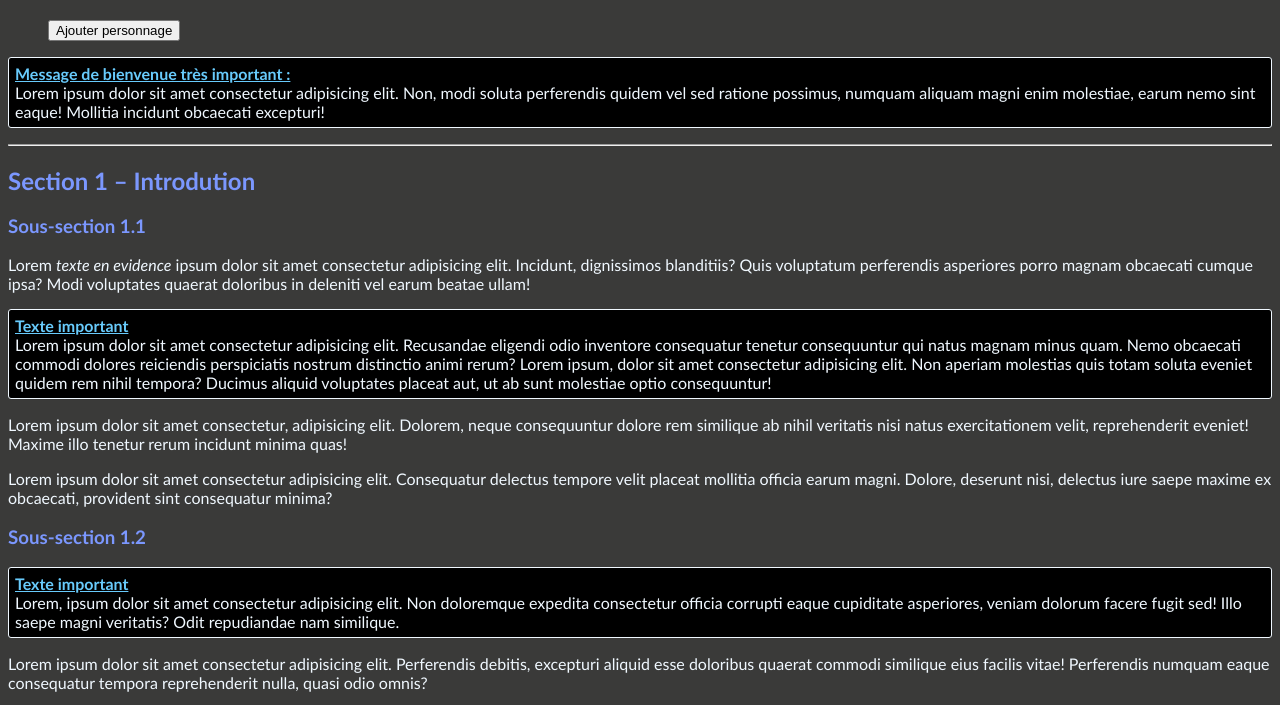
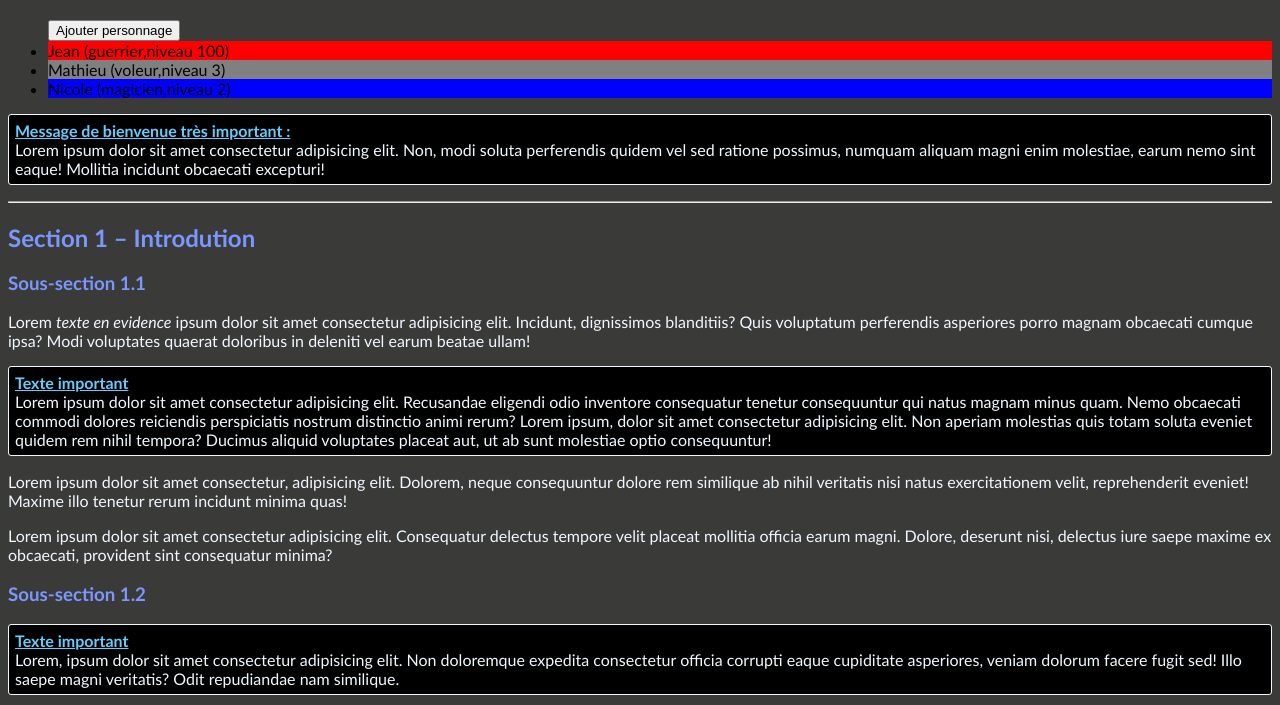
Before and after one commit to catiaa24/oc25_catia, a plain HTML site: page 2_web/exemple2-1.html in a window 1280 px wide. Shown: the part 77-782 px from the top of the page. Drawn offline with Linux system fonts and the light colour scheme.

Commit message:
continuation de js en cours

```diff
--- a/2_web/exemple2-1.html
+++ b/2_web/exemple2-1.html
@@ -14,7 +14,7 @@
 
 
         <ul id="liste_de_perso">
-            <button onclick="ajouter_perso()">Ajouter personnage</button>
+            <button id="bouton" onclick="ajouter_perso()">Ajouter personnage</button>
         </ul>
 
 
--- a/2_web/js/exemple.js
+++ b/2_web/js/exemple.js
@@ -1,7 +1,8 @@
+///////////////////////////////////////////////////////////////////////////11.11.25
 // finir ligne de code par ;
 
 
-var message = "Bienvenue";
+//////////var message = "Bienvenue";
 
 //console.log(message); // pour print quelques chose dans la console, et variable doit être avant définie
 
@@ -30,20 +31,147 @@ var message = "Bienvenue";
 
 
 
-console.log(document.querySelector('.important').textContent) // peremt de chercher un élément particulier dans le DOM
+/////console.log(document.querySelector('.important').textContent) // peremt de chercher un élément particulier dans le DOM
 // même syntaxe que css
 
-console.log(document.getElementById('Bienvenue').textContent)
+/////console.log(document.getElementById('Bienvenue').textContent)
+
+
+//Objet : cours
+//Obejt esst une variable, qui contient plusieurs variable je crois,
+// il y a des objet dans python : exemple avec - display.scroll("hello") -
+// display c'est un objet
+// un autre exemple c'est une personnage : jean_le_guerier ={
+//  nom : 'jean'
+//  classe : guerier ,
+//} => utiliser donnée sur plusieurs pages.
+
+
 
 //ajouter élément dans DOM
-function ajouter_perso() {
-    var nom_perso = 'Jean';
+/////function ajouter_perso() {
+    /////var nom_perso = 'Jean';
 
-    var nouveau_li = document.createElement('li'); //liste ?
-    var nouveau_text = document.createTextNode(text_personnage);
+    /////var nouveau_li = document.createElement('li'); //liste ?
+    /////var nouveau_text = document.createTextNode(text_personnage);
 
 
 
 
-    console.log('perso');
-}
+    /////console.log('perso');
+/////}
+
+//////////////////////////////////////////////////////////////////////13.11.25
+var jean = {
+  nom : 'jean',
+  classe: 'guerier',
+  niveau: 2,
+  passer_niveau: function() {
+    this.niveau++;
+  }
+};
+
+console.log(jean);
+console.log(jean.niveau);
+jean.passer_niveau();
+console.log(jean.niveau);
+
+function creer_personnage(nom, classe, niveau) {
+  var nouveau_personnage = {
+      nom : nom,
+      classe: classe,
+      niveau: niveau,
+      passer_niveau: function() {
+        this.niveau++;
+      },
+      creer_li: function() {
+        var li_personnage = document.createElement ('li');
+        var texte_personnage = document.createTextNode(
+          this.nom + ' (' + this.classe + ',niveau ' + this.niveau + ')'
+        );
+        li_personnage.appendChild(texte_personnage);
+        li_personnage.setAttribute('class', this.classe) // dans html mettre avec css
+        return li_personnage;
+
+      }
+    }
+
+  return nouveau_personnage;
+
+};
+
+
+
+var nicole = creer_personnage('Nicole', 'voleur', 3);
+console.log(nicole)
+
+// concept du tableau : crochet : A = [..., ..., ...]
+//même chsoe que en python : A[3] ...
+
+var troupe = [
+  creer_personnage('Jean', 'guerrier', 100),
+  creer_personnage('Mathieu', 'voleur', 3),
+  creer_personnage('Nicole', 'magicien', 2)
+];
+
+
+
+for (var i = 0; i < troupe.length; i++) {
+  console.log(troupe[i].niveau)
+};
+
+
+/*on va mtn ajouter dans le html élément
+
+var li_personnage = document.createElement ('li'); // élément créer c'est li - créer juste élément vide
+pas relié à la page web
+
+var texte_personnage = document.createTextNode('matteo');
+on vient de créer valeur mais toujours pas relié au lif
+
+li_personnage.appendChild(texte_personnage); // on rajoute élément à l'élément li
+il sont relié mais pas relié à la liste dans page html
+d'abord faut le trouver dans l'arbre de html
+
+var liste_perso =document.getElementById('liste_de_perso');//va lire élément liste
+même non que la classe de ul dans html
+
+liste_perso.appendChild(li_personnage); // créer enfant dans ul de li
+*/
+
+
+// mettre dans une boucle
+
+
+for ( var i = 0; i < troupe.length; i++) {
+  var perso = troupe[i]; // ièeme perso de la boucle
+  li_personnage = perso.creer_li();
+
+
+
+
+  // var li_personnage = document.createElement ('li');
+  // var texte_personnage = document.createTextNode(perso.nom);
+  // li_personnage.appendChild(texte_personnage);
+
+
+
+
+  var liste_perso =document.getElementById('liste_de_perso');
+  liste_perso.appendChild(li_personnage)
+};
+
+
+
+
+
+/*rien à voir avec le cours*/
+
+bouton = document.getElementById('bouton');
+
+document.addEventListener('keydown', function(event) {
+
+  if (event.key === "z")
+    console.log("x");
+
+});
--- a/2_web/style/style_exemple.css
+++ b/2_web/style/style_exemple.css
@@ -66,3 +66,17 @@ et puis mettre {} à chaque fois
 a {
     color: rgb(255, 170, 0);
 }
+
+
+
+.guerrier {
+    background-color: red;
+}
+
+.magicien {
+    background-color: blue;
+}
+
+.voleur {
+    background-color: gray; /* faut défninir attribut classe pour que style vienne dans js*/
+}
```
Also changed, not shown: 2_web/page/page2.html (+6 -2 lines), 2_web/page/page3.html (+1 -1 lines).
